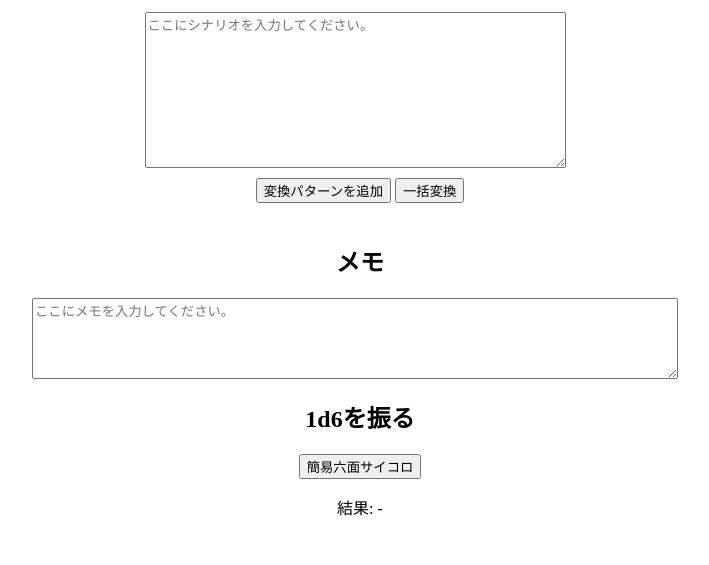
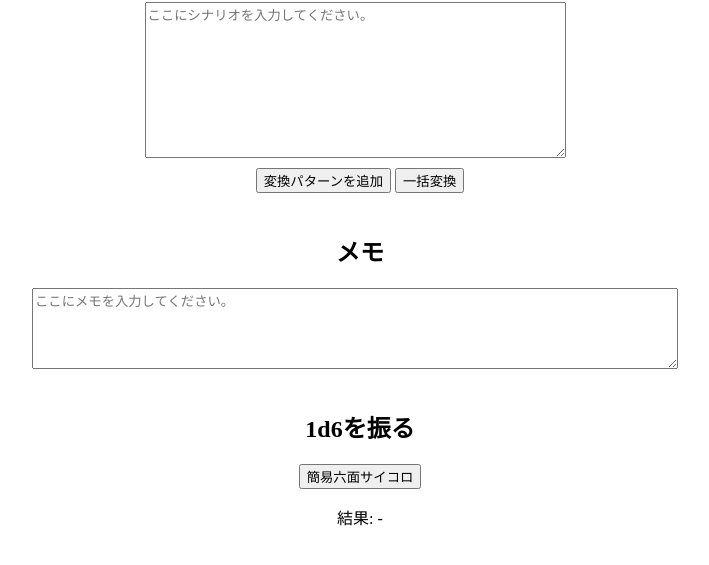
Before and after one commit to sakamod-dot/kaidanhaku, a plain HTML site: page index.html in a window 1280 px wide. Shown: the part 171-736 px from the top of the page, without its empty margins (280-989 px from the left). Drawn offline with Linux system fonts and the light colour scheme.

Commit message:
Update design.css

```diff
--- a/design.css
+++ b/design.css
@@ -40,3 +40,11 @@ textarea {
 #memoZone {
     width: 50%;
 }
+
+.dice-container {
+    margin-top: 20px;
+    width: 100%;
+    display: flex;
+    flex-direction: column;
+    align-items: center;
+}
```
